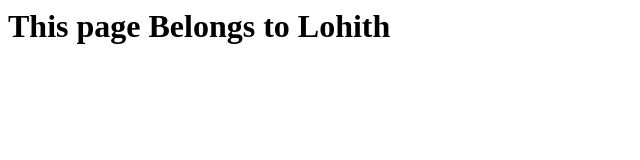
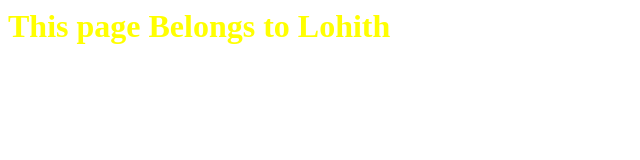
Before and after one commit to lohithe/lohithe.github.io, a plain HTML site: page index.html in a window 1280 px wide. Shown: the whole page, without its empty margins (0-640 px from the left). Drawn offline with Linux system fonts and the light colour scheme.

Commit message:
Update index.html

```diff
--- a/index.html
+++ b/index.html
@@ -1,5 +1,7 @@
 <html>
 <h1>
+  <font color= yellow>
 This page Belongs to Lohith
+</font>
 </h1>
 </html>
```
